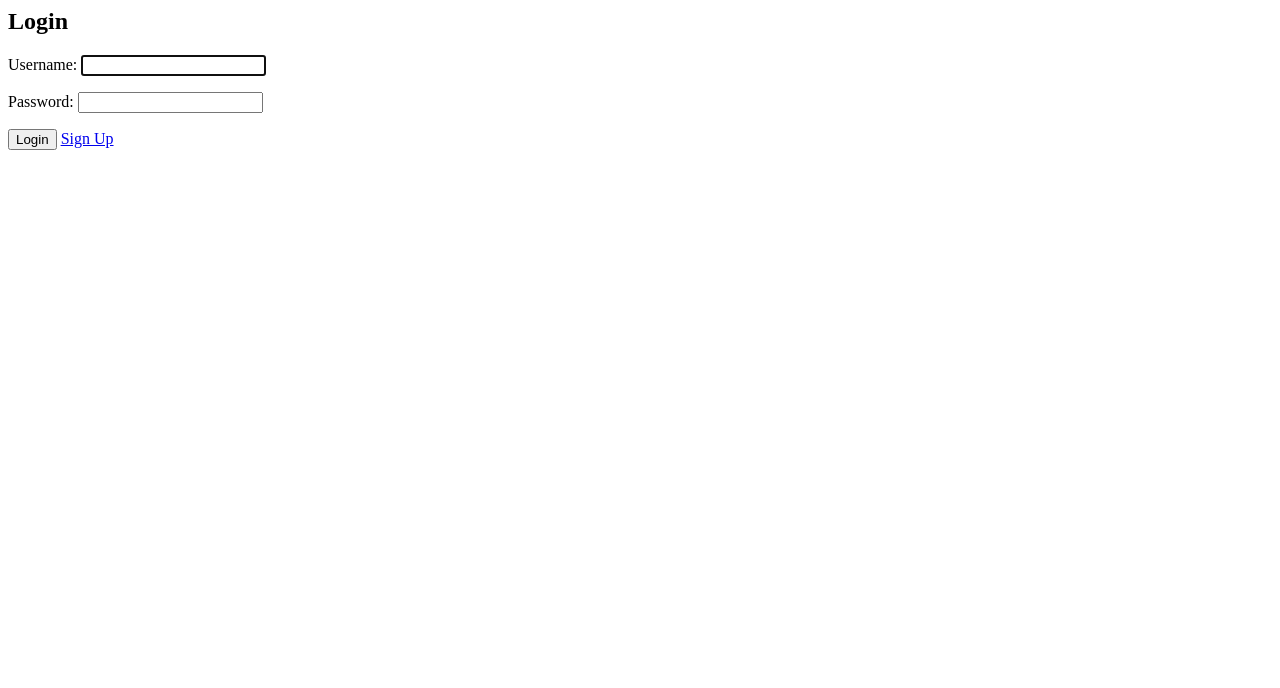
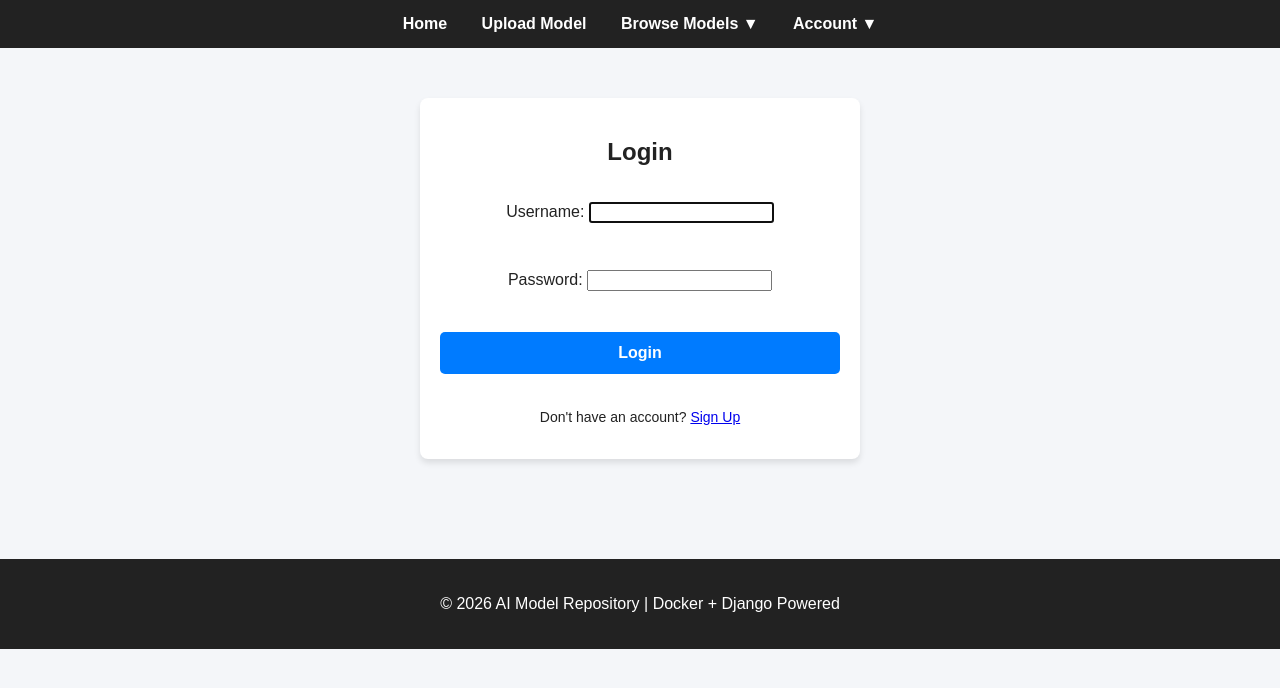
Before and after one commit to KySchwartz/ai-model-repository, a Django app: page /login/ in a window 1280 px wide. Shown: the top 688 px of the page. Run offline with Django 5.2, Linux system fonts and the light colour scheme; parts of the project's set-up code (start-up, migrations or seed data) failed here and were passed over.

Commit message:
Improved the styling of the login form

```diff
--- a/backend/static/css/style.css
+++ b/backend/static/css/style.css
@@ -130,3 +130,38 @@
 .dashboard-table th {
     font-weight: 600;
 }
+
+/* Login/Signup Form Styles */
+.login-signup-div {
+    max-width: 400px;
+    margin: 50px auto;
+    padding: 20px;
+    background: white;
+    border-radius: 8px;
+    box-shadow: 0 4px 6px rgba(0,0,0,0.1);
+    color: #222;
+}
+
+.login-signup-form {
+    display: flex;
+    flex-direction: column;
+    gap: 15px;
+}
+
+.bottom-question-p {
+    text-align: center;
+    margin-top: 20px;
+    font-size: 14px
+}
+
+.log-sign-btn {
+    background-color: #007BFF;
+    color: white;
+    padding: 12px;
+    border: none;
+    border-radius: 5px;
+    cursor: pointer;
+    font-weight: bold;
+    margin-top: 10px;
+    font-size: 1rem;
+}
--- a/backend/templates/login.html
+++ b/backend/templates/login.html
@@ -1,7 +1,21 @@
-<h2>Login</h2>
-<form method="post">
-  {% csrf_token %}
-   {{ form.as_p }}
-   <button type="submit">Login</button>
-   <a href="{% url 'signup' %}">Sign Up</a>
-</form>
+{% extends 'base.html' %}
+
+{% block content %}
+<div class="login-signup-div">
+  <h2>Login</h2>
+
+  <form method="post" class="login-signup-form">
+    {% csrf_token %}
+    {{ form.as_p }}
+
+    <button type="submit" class="log-sign-btn">
+      Login
+    </button>
+
+    <p class="bottom-question-p">
+      Don't have an account? <a href="{% url 'signup' %}">Sign Up</a>
+    </p>
+
+  </form>
+</div>
+ {% endblock %}
```
Also changed, not shown: backend/templates/signup.html (+4 -4 lines).
